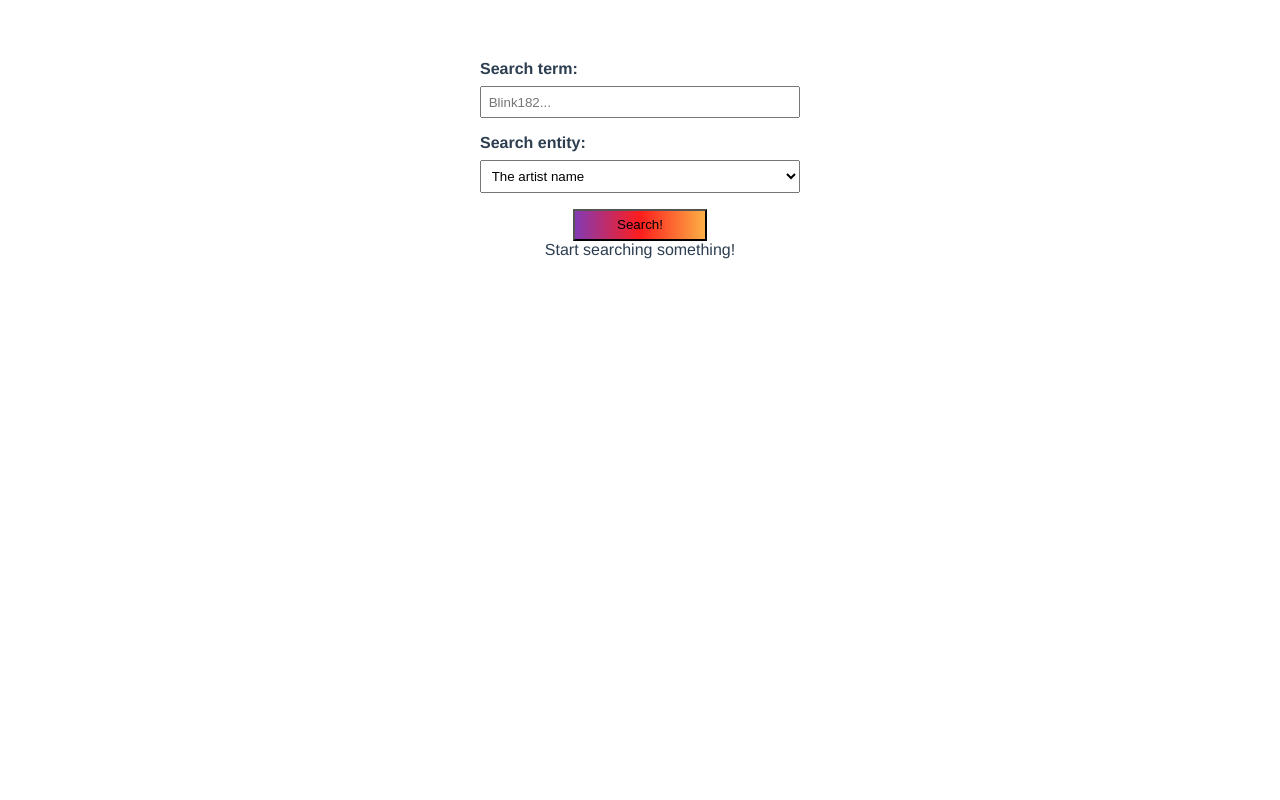
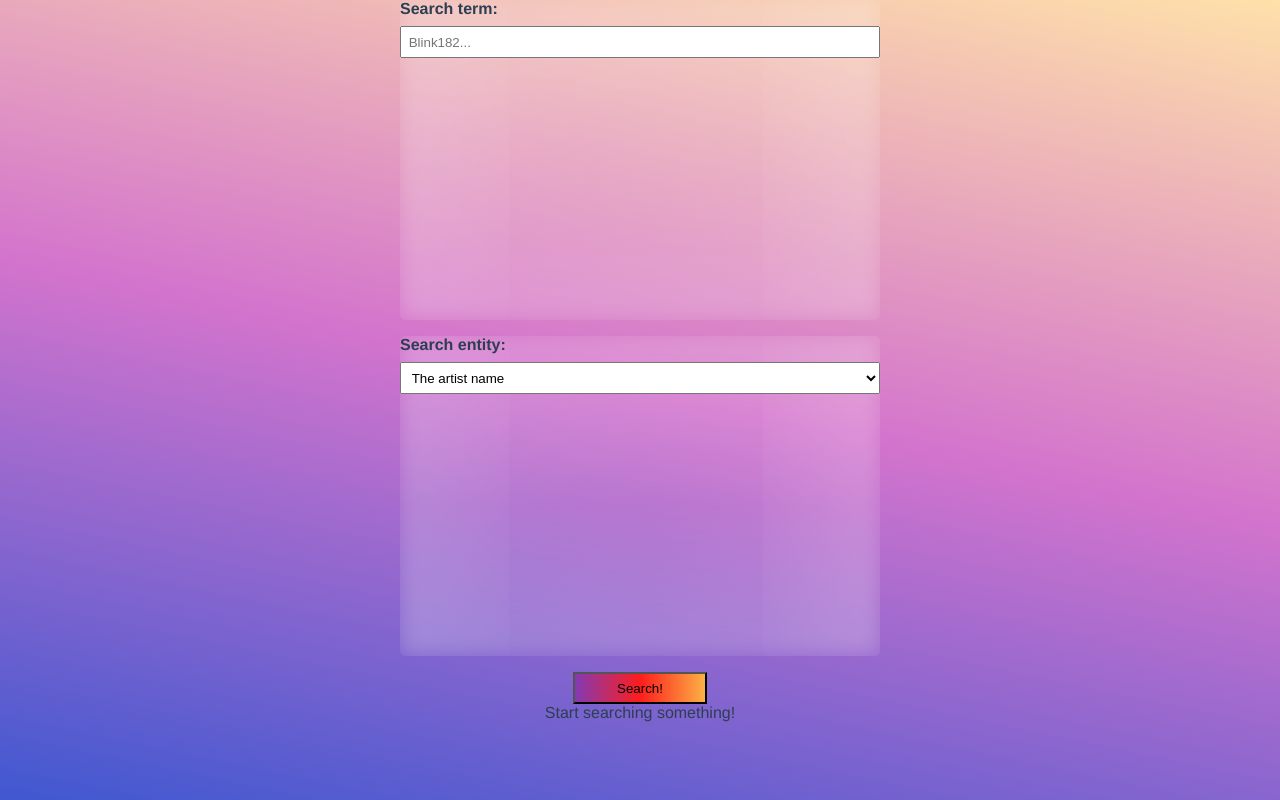
Before and after one commit to liliyavoloshina/itunes-vue3-typescript, a Vue app: page / in a window 1280 px wide. Built offline with nearby package versions, Linux system fonts and the light colour scheme.

Commit message:
staring styling

```diff
--- a/package.json
+++ b/package.json
@@ -13,6 +13,7 @@
   "devDependencies": {
     "@vitejs/plugin-vue": "^1.2.2",
     "@vue/compiler-sfc": "^3.0.5",
+    "sass": "^1.34.0",
     "typescript": "^4.1.3",
     "vite": "^2.3.4",
     "vue-tsc": "^0.0.24"
--- a/src/App.vue
+++ b/src/App.vue
@@ -3,7 +3,7 @@
 </template>
 
 <script lang="ts">
-import { defineComponent } from 'vue'
+import {defineComponent} from 'vue'
 import SearchMusic from './components/SearchMusic.vue'
 
 export default defineComponent({
@@ -15,12 +15,31 @@ export default defineComponent({
 </script>
 
 <style>
-#app {
+* {
+  box-sizing: border-box;
+}
+
+html {
+  height: 100%;
+}
+
+body {
+  height: 100%;
+  margin: 0;
+  background-repeat: no-repeat;
+  background-attachment: fixed;
+
   font-family: Avenir, Helvetica, Arial, sans-serif;
   -webkit-font-smoothing: antialiased;
   -moz-osx-font-smoothing: grayscale;
   text-align: center;
   color: #2c3e50;
-  margin-top: 60px;
+  background: linear-gradient(
+    11.76deg,
+    #4158d0 0.41%,
+    rgba(200, 80, 192, 0.796654) 50.98%,
+    rgba(255, 204, 112, 0.595833) 100%
+  );
+  background-attachment: fixed;
 }
 </style>
--- /dev/null
+++ b/src/assets/_vars.scss
@@ -0,0 +1,18 @@
+@mixin glass {
+	border-radius: 5px;
+	position: relative;
+	z-index: 1;
+	background: inherit;
+	overflow: hidden;
+	&:before {
+		content: '';
+		position: absolute;
+		z-index: -1;
+		top: 0;
+		left: 0;
+		right: 0;
+		bottom: 0;
+		box-shadow: inset 0 0 2000px rgba(255, 255, 255, 0.5);
+		filter: blur(10px);
+	}
+}
--- a/src/components/SearchMusic.vue
+++ b/src/components/SearchMusic.vue
@@ -56,7 +56,8 @@ export default defineComponent({
 })
 </script>
 
-<style scoped>
+<style lang="scss" scoped>
+
 :root {
   --purple: rgb(131, 58, 180);
   --gradient: linear-gradient(
@@ -65,9 +66,6 @@ export default defineComponent({
     rgba(253, 29, 29, 1) 50%,
     rgba(252, 176, 69, 1) 100%
   );
-}
-* {
-  box-sizing: border-box;
 }
 a {
   color: #42b983;
@@ -95,6 +93,10 @@ select {
   align-items: flex-start;
   width: 20em;
   margin-bottom: 1em;
+
+  width: 30rem;
+  height: 20rem;
+  @include glass;
 }
 .search-results {
   display: flex;
--- a/vite.config.ts
+++ b/vite.config.ts
@@ -3,5 +3,12 @@ import vue from '@vitejs/plugin-vue'
 
 // https://vitejs.dev/config/
 export default defineConfig({
-  plugins: [vue()]
+  plugins: [vue()],
+  css: {
+    preprocessorOptions: {
+      scss: {
+        additionalData: `@import "./src/assets/vars";`
+      },
+    },
+  },
 })
```
Also changed, not shown: 1 other file (tests, documents, lock files or other folders).
